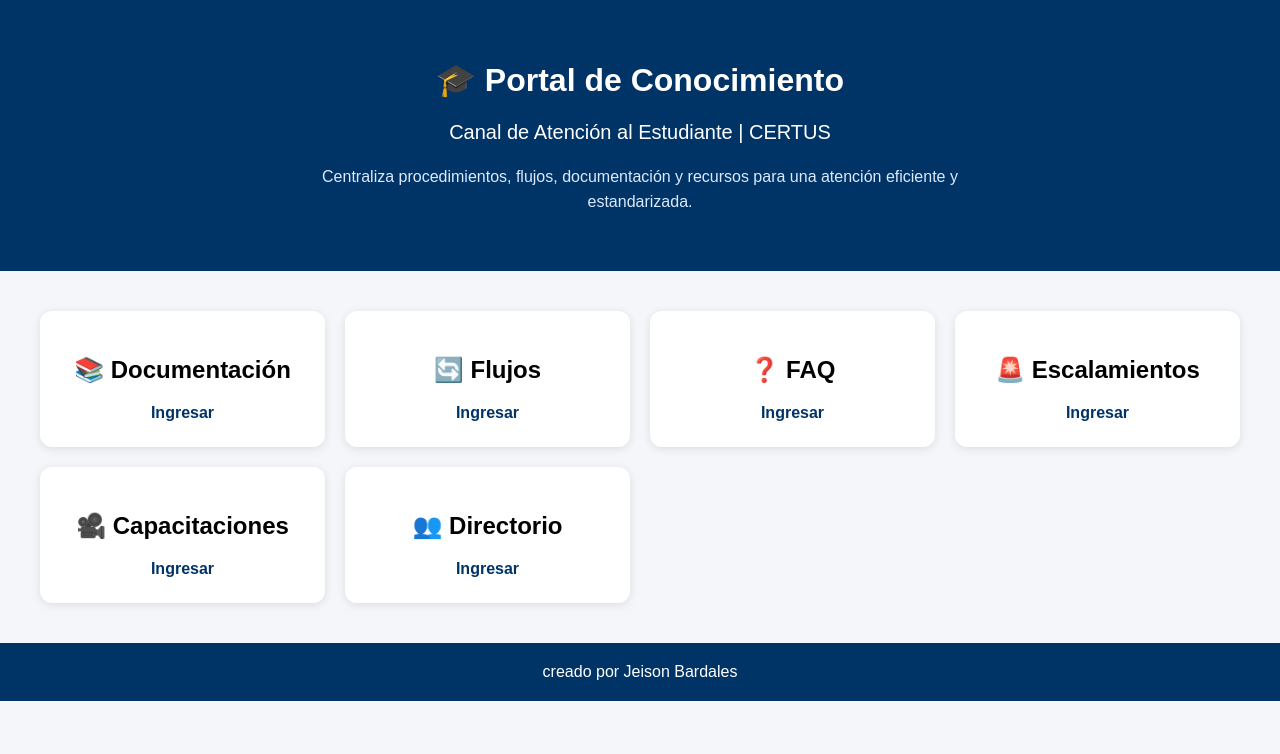
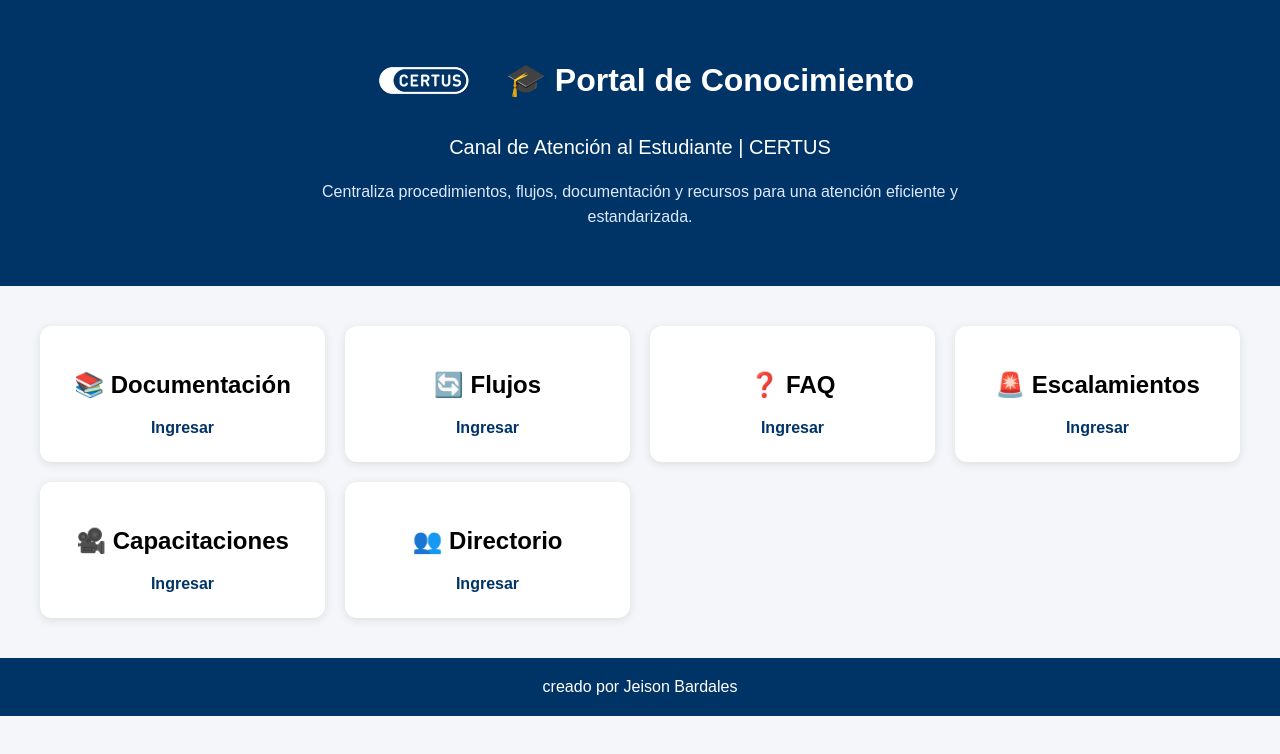
Before and after one commit to Jeibardales/Centro-Conocimiento-CA-CERTUS, a plain HTML site: page index.html in a window 1280 px wide. Drawn offline with Linux system fonts and the light colour scheme.

Commit message:
Update index.html

```diff
--- a/index.html
+++ b/index.html
@@ -63,13 +63,30 @@
     margin-top:10px;
     font-weight:500;
 }
+
+.header-brand{
+    display:flex;
+    justify-content:center;
+    align-items:center;
+    gap:20px;
+    margin-bottom:15px;
+}
+
+.logo{
+    width:120px;
+    height:auto;
+}
+
 </style>
 
 </head>
 <body>
 
 <header>
+<div class="header-brand">
+   <img src="images/Logo-certus-30.png" alt="Logo Certus" class="logo">
 <h1>🎓 Portal de Conocimiento</h1>
+</div>
 <p class="subtitulo">
   Canal de Atención al Estudiante | CERTUS
 </p>
```
